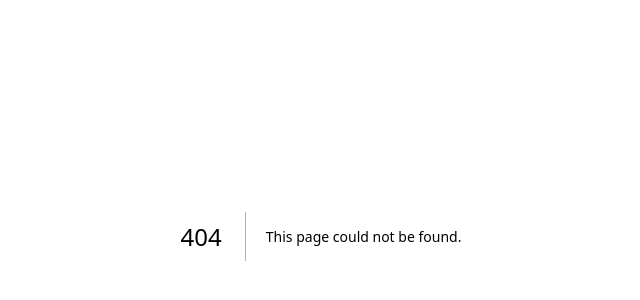
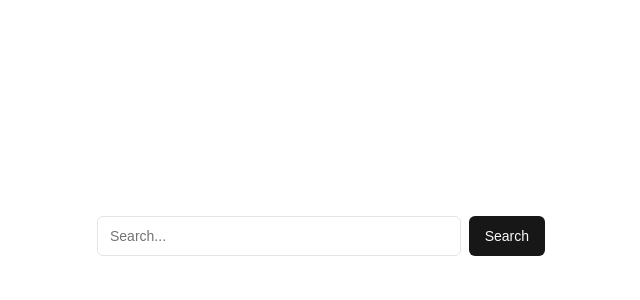
Before and after one commit to Rachnakar/thors_weather_watch, a Next.js app: page /dashboard in a window 1280 px wide. Before the commit this address had no page. Shown: the part 164-464 px from the top of the page, without its empty margins (319-959 px from the left). Built offline with nearby package versions, Linux system fonts and the light colour scheme.

Commit message:
Add Dashboard component with weather data search functionality

```diff
--- /dev/null
+++ b/app/dashboard/page.js
@@ -0,0 +1,45 @@
+"use client"
+
+import { Input } from "@/components/ui/input";
+import { Button } from "@/components/ui/button";
+
+import { useState } from "react";
+
+export default function Dashboard() {
+const [query, setQuery] = useState("");
+const [weatherData, setWeatherData] = useState(null);
+
+const handleSearch = async () => {
+    try {
+        const response = await fetch(`/api/weather?query=${query}`);
+        if (!response.ok) {
+            throw new Error("Network response was not ok");
+        }
+        const data = await response.json();
+        setWeatherData(data);
+    } catch (error) {
+        console.error("Failed to fetch weather data:", error);
+    }
+};
+
+return (
+    <>
+    <div className="flex justify-center items-center h-screen">
+        <div className="flex w-full max-w-md items-center space-x-2">
+            <Input
+                type="text"
+                placeholder="Search..."
+                value={query}
+                onChange={(e) => setQuery(e.target.value)}
+            />
+            <Button type="button" onClick={handleSearch}>Search</Button>
+        </div>
+    </div>
+        {weatherData && (
+        <pre className="mt-4 p-4 bg-gray-100 rounded">
+            {JSON.stringify(weatherData, null, 2)}
+        </pre>
+        )}
+        </>
+);
+}
```
